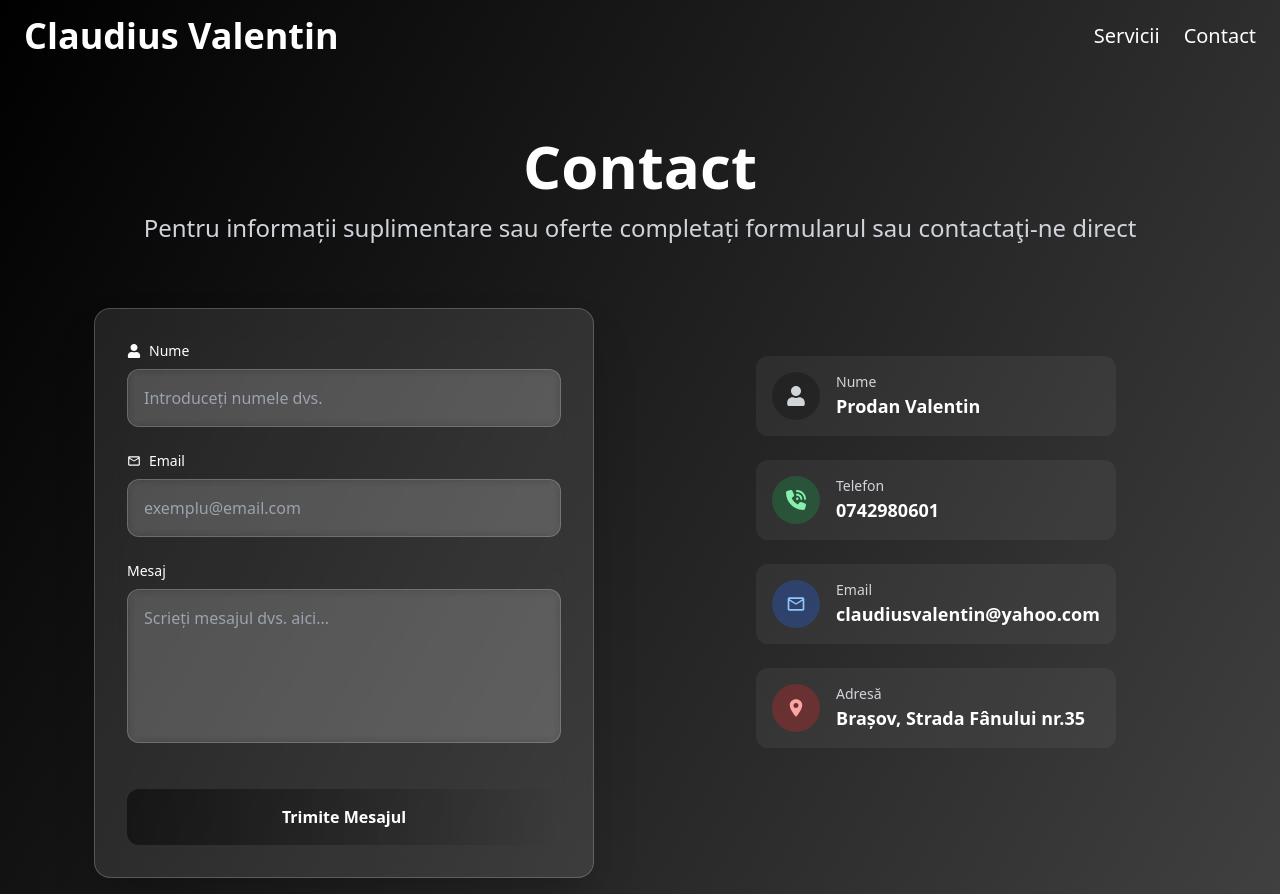
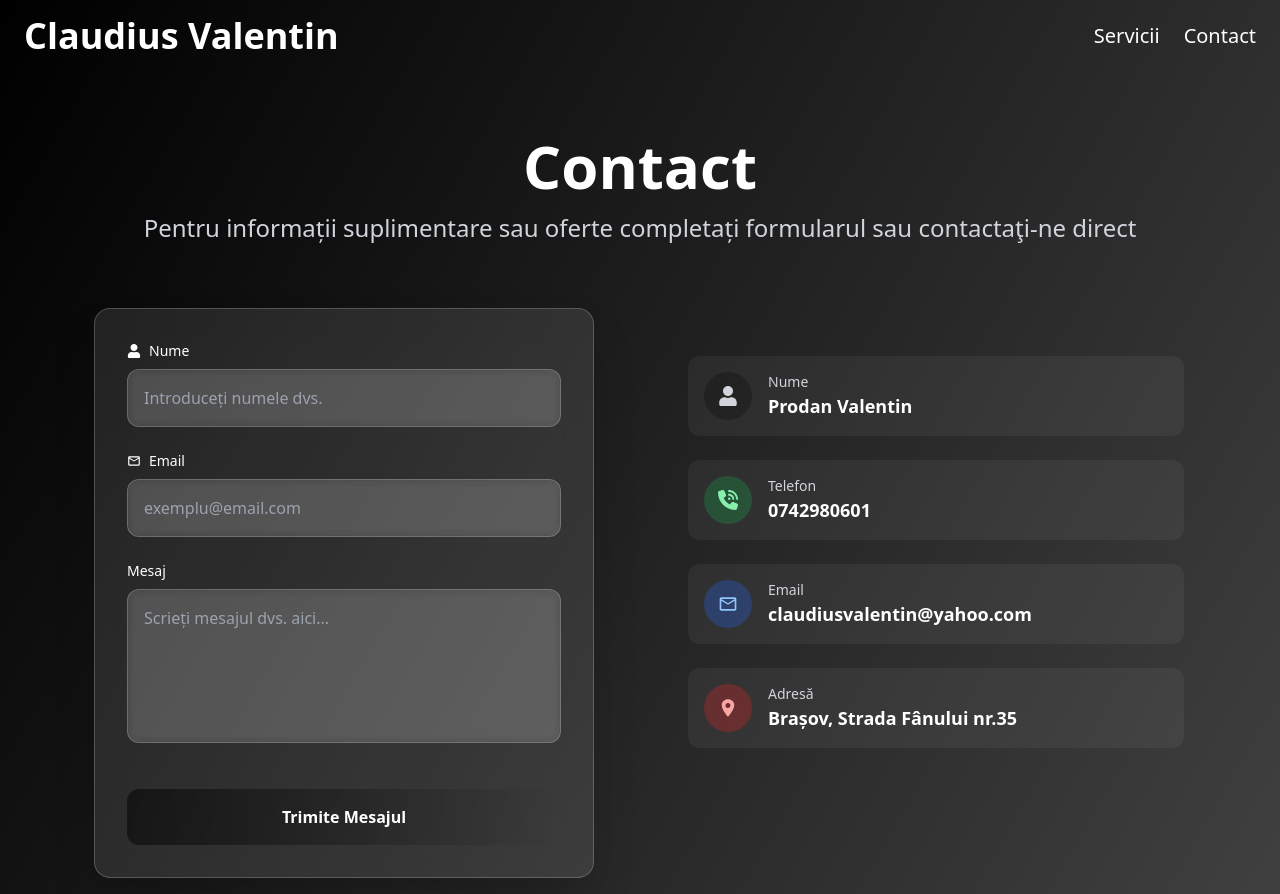
Before and after one commit to CosminPro02/ClaudiusValentin, a React (Vite) app: page /contact in a window 1280 px wide. Built offline with nearby package versions, Linux system fonts and the light colour scheme; a web font is replaced by a local one.

Commit message:
Update About.jsx

```diff
--- a/src/About.jsx
+++ b/src/About.jsx
@@ -50,9 +50,9 @@ function Contact() {
         </p>
       </div>
 
-      <div className="grid md:grid-cols-2 gap-8 max-w-6xl mx-auto">
+      <div className="grid md:grid-cols-2 gap-8 max-w-6xl mx-auto justify-center">
         {/* Form */}
-        <div className="mt-8 p-8 bg-white/10 backdrop-blur-lg shadow-2xl rounded-2xl max-w-2xl mx-auto border border-white/20 md:w-[500px]">
+        <div className="mt-8 p-8 bg-white/10 backdrop-blur-lg shadow-2xl rounded-2xl max-w-2xl mx-auto border border-white/20 md:w-[500px] w-full">
           <form className="space-y-6" onSubmit={handleSubmit}>
             {/* Name */}
             <div className="space-y-2">
@@ -117,7 +117,7 @@ function Contact() {
         </div>
 
         {/* Contact Info */}
-        <div className="mt-12  mx-auto">
+        <div className="mt-12  mx-auto w-full max-w-2xl">
           <div className="p-8 mx-auto">
             <div className="space-y-6">
               <div className="flex items-center gap-4 p-4 bg-white/5 rounded-xl hover:bg-white/10 transition-all duration-300">
```
